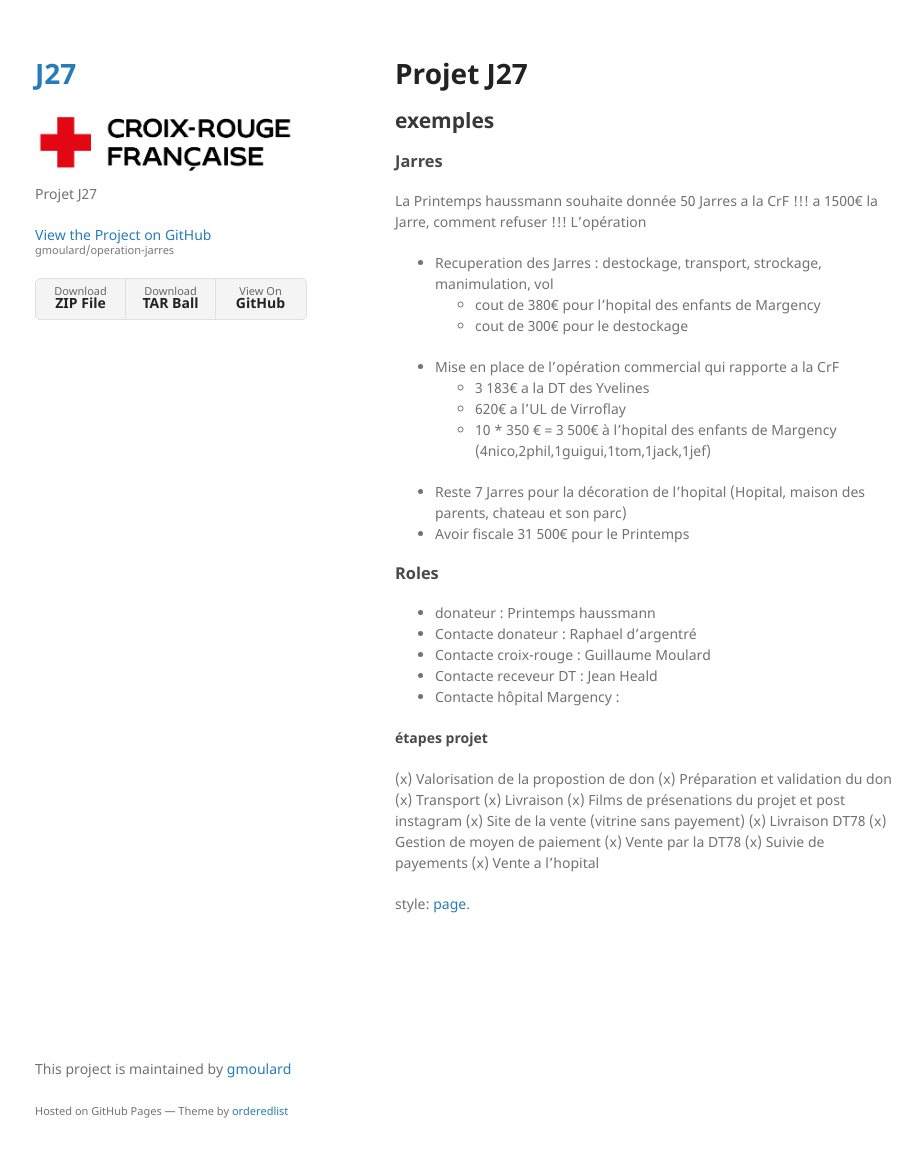
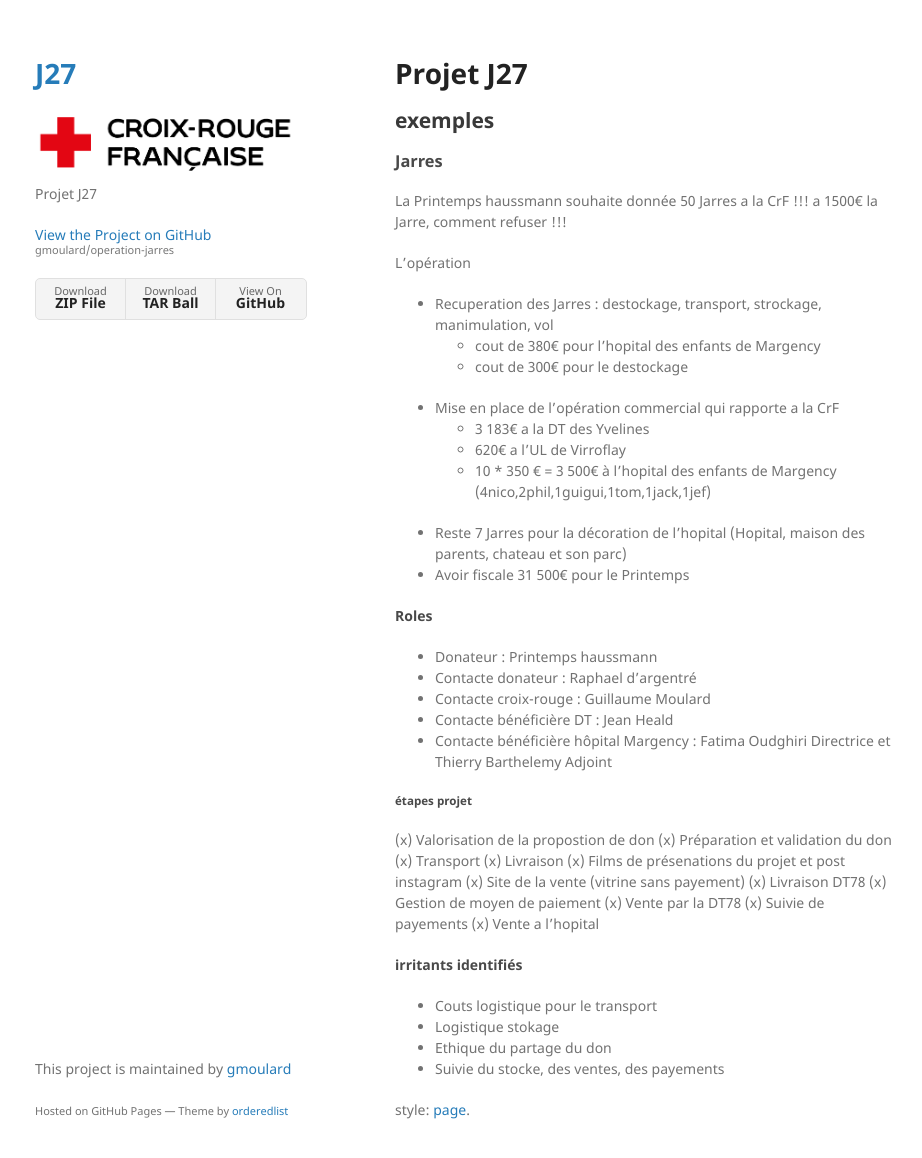
Before and after one commit to gmoulard/operation-jarres, a Jekyll site: the page built from projet.md, in a window 1280 px wide and 1190 px high. Shown: the top 1158 px of the window, without its empty margins (175-1097 px from the left). Built offline with Jekyll 4.4.1, drawn with Linux system fonts in a browser that asks for light colours; our own code applies the rules of GitHub Pages for plain Markdown files.

Commit message:
Fix formatting and update roles and irritants sections
Correct formatting and capitalization issues in projet.md. Added section for identified irritants related to logistics and ethics.

```diff
--- a/projet.md
+++ b/projet.md
@@ -9,26 +9,26 @@
 
 ### Jarres
 La Printemps haussmann souhaite donnée 50 Jarres a la CrF !!! a 1500€ la Jarre, comment refuser !!!
+
 L'opération
   - Recuperation des Jarres : destockage, transport, strockage, manimulation, vol
       - cout de 380€ pour l'hopital des enfants de Margency
       - cout de 300€ pour le destockage
   - Mise en place de l'opération commercial qui rapporte a la CrF
       - 3 183€ a la DT des Yvelines
-      -   620€ a l'UL de Virroflay
+      - 620€ a l'UL de Virroflay
       - 10 * 350 € = 3 500€ à l'hopital des enfants de Margency (4nico,2phil,1guigui,1tom,1jack,1jef)
   - Reste 7 Jarres pour la décoration de l'hopital (Hopital, maison des parents, chateau et son parc)
 - Avoir fiscale 31 500€ pour le Printemps
 
-### Roles
-- donateur : Printemps haussmann
+#### Roles
+- Donateur : Printemps haussmann
 - Contacte donateur : Raphael d'argentré
 - Contacte croix-rouge : Guillaume Moulard
-- Contacte receveur DT : Jean Heald
-- Contacte hôpital Margency :
+- Contacte bénéficière DT : Jean Heald
+- Contacte bénéficière hôpital Margency : Fatima Oudghiri Directrice et Thierry Barthelemy Adjoint
 
-
-#### étapes projet
+##### étapes projet
 (x) Valorisation de la propostion de don
 (x) Préparation et validation du don
 (x) Transport
@@ -41,7 +41,11 @@
 (x) Suivie de payements
 (x) Vente a l'hopital
 
-
+#### irritants identifiés
+- Couts logistique pour le transport
+- Logistique stokage
+- Ethique du partage du don
+- Suivie du stocke, des ventes, des payements
 
 
 
```
